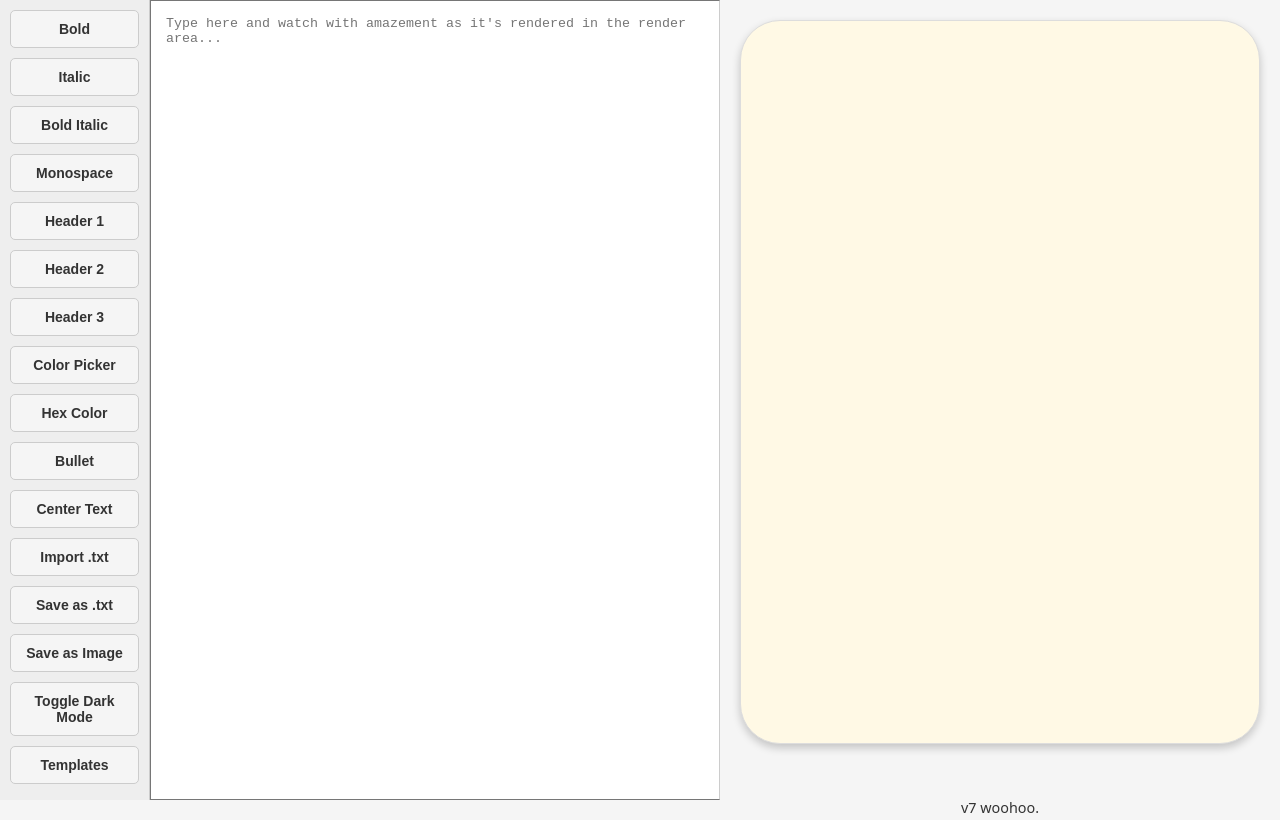
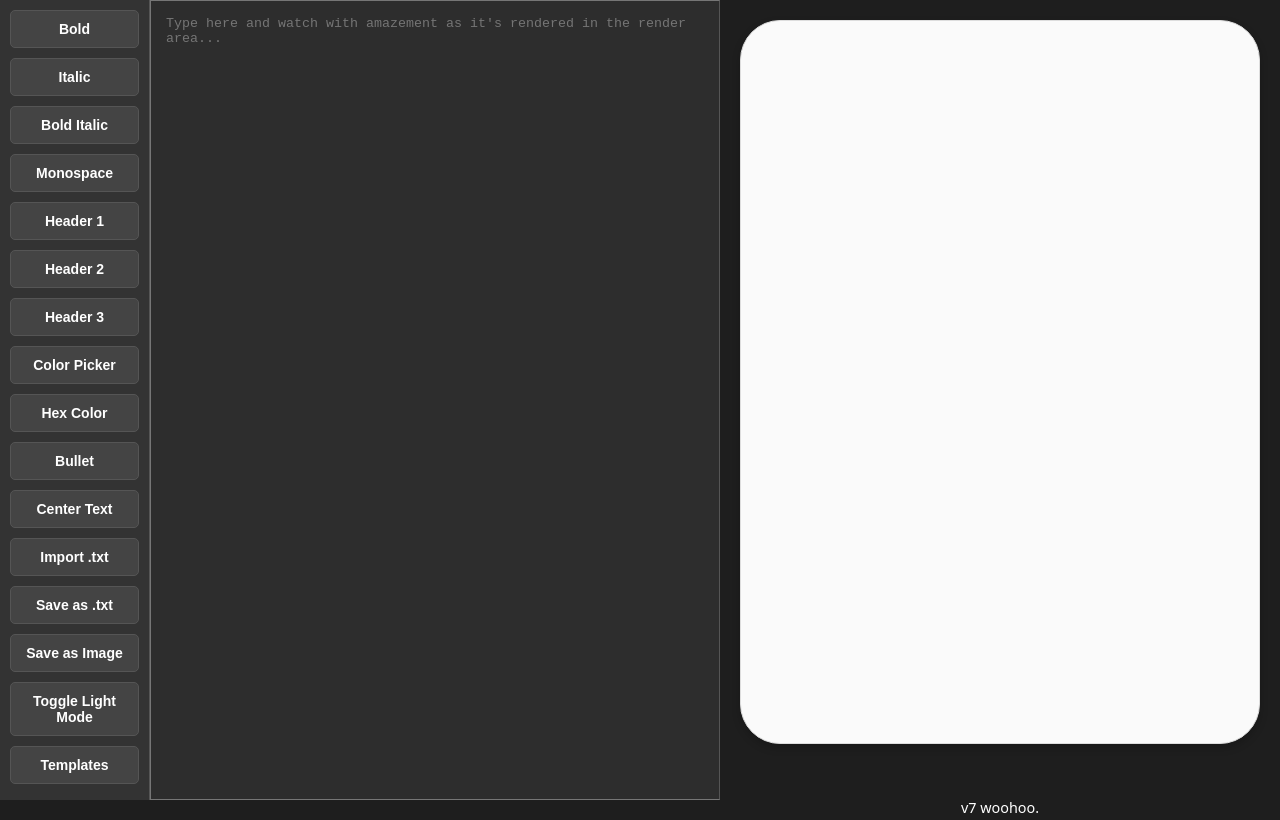
Before and after one commit to yagwog/RMC14-document-simu, a plain HTML site: page index.html in a window 1280 px wide. Shown: the top 820 px of the page. Drawn offline with nearby package versions, Linux system fonts and the light colour scheme.

Commit message:
Made darkmode standard and also lightened the paper for tung

```diff
--- a/index.html
+++ b/index.html
@@ -70,7 +70,7 @@
         width: 520px;
         min-height: 724px;
         padding: 20px;
-        background-color: #fff9e5;
+        background-color: #fafafa;
         font-family: 'Noto Sans', sans-serif;
         font-size: 16px;
         font-weight: 300;
@@ -223,8 +223,8 @@
         }
 
         body.dark-mode #render{
-            background:#fff9e5;     /* keep the parchment colour */
-            color:#000;             /* always black text */
+            background:#fafafa;     /* keep the light gray paper colour */
+            color:#333;             /* keep the gray text */
     }
 
         body.dark-mode .image-text {
@@ -243,7 +243,7 @@
 
   </style>
 </head>
-<body>
+<body class="dark-mode">
   <div id="toolbar">
     <!-- buttons… -->
     <button onclick="insertTag('bold')">Bold</button>
@@ -261,7 +261,7 @@
     <input type="file" id="file-input" accept=".txt" style="display:none">
     <button onclick="saveTextAsFile()">Save as .txt</button>
     <button onclick="saveRenderAsImage()">Save as Image</button>
-    <button onclick="toggleDarkMode()">Toggle Dark Mode</button>
+    <button onclick="toggleDarkMode()">Toggle Light Mode</button>
     <button onclick="toggleTemplatePicker()">Templates</button>
 
   </div>
```
